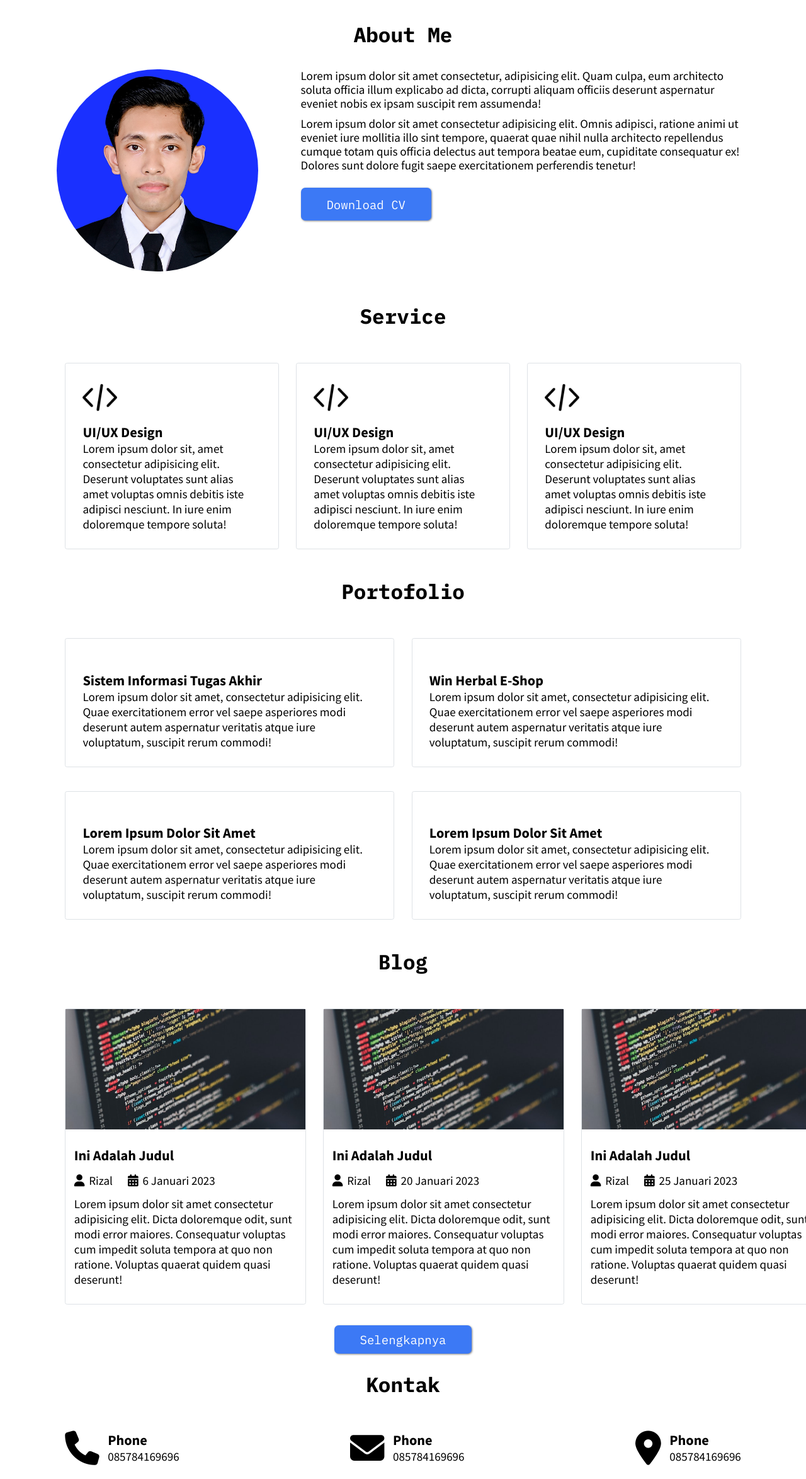
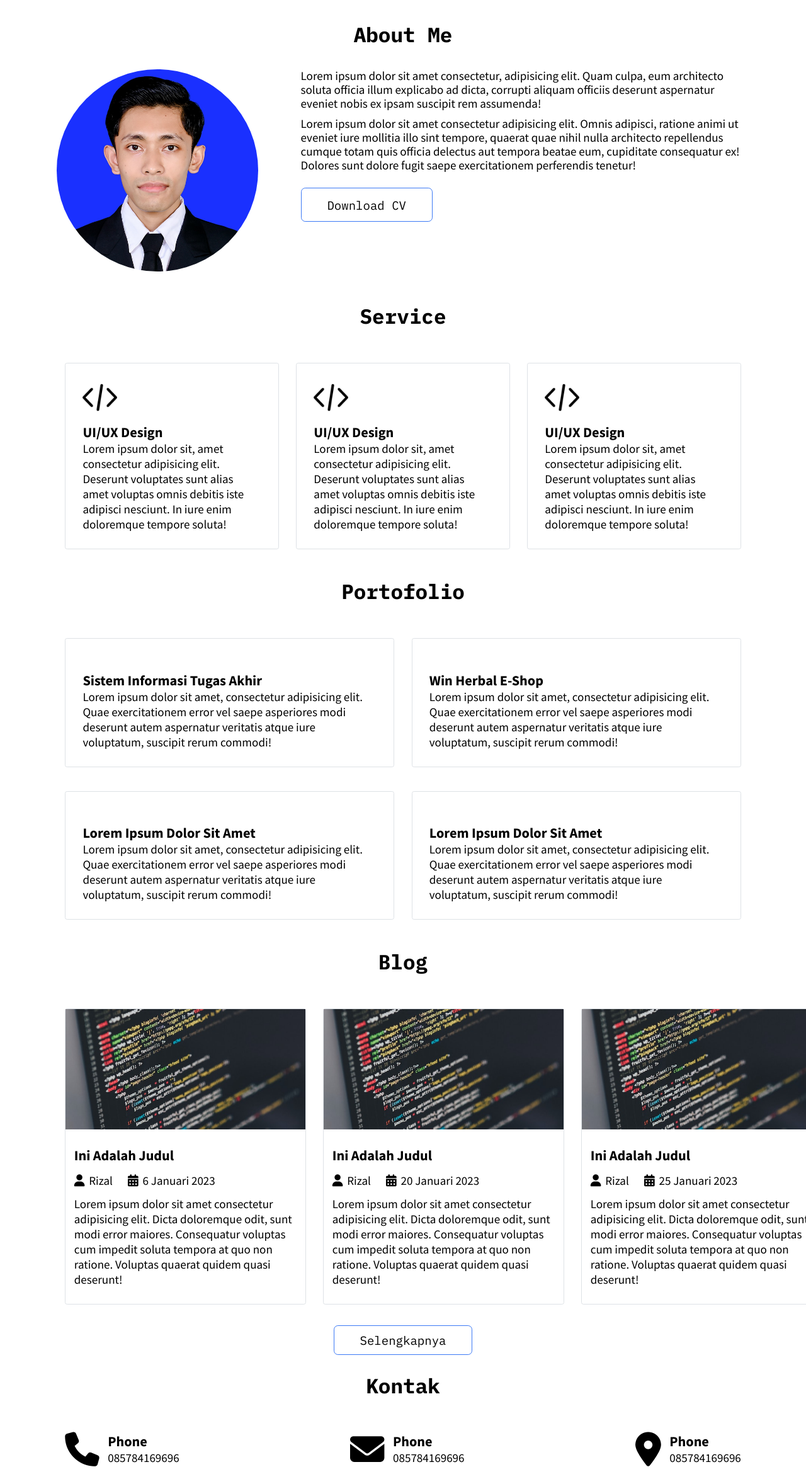
Before and after one commit to rihid/naya-kursus, a plain HTML site: page 02-01/index.html in a window 1280 px wide. Shown: the part 886-3234 px from the top of the page at 63% size. Drawn offline with Linux system fonts and the light colour scheme.

Commit message:
Update all

```diff
--- a/02-01/assets/style.css
+++ b/02-01/assets/style.css
@@ -107,10 +107,6 @@ body{
     display: flex;
 }
 
-.about .row .about-img{
-    /* width: 5rem; */
-}
-
 .about .row .about-img img{
     width: 25vw;
     border-radius: 50%;
@@ -131,6 +127,16 @@ body{
 
 
 .about .row .content .cta{
+    margin-top: 1rem;
+    display: inline-block;
+    padding: 1rem 3rem;
+    font-size: 1.4rem;
+    color: black;
+    border: 1px solid #3C79F5;
+    border-radius: 0.5rem;
+}
+
+.about .row .content .cta:hover{
     margin-top: 1rem;
     display: inline-block;
     padding: 1rem 3rem;
@@ -268,6 +274,17 @@ body{
     justify-content: center;
     padding: 0.75rem 3rem;
     font-size: 1.4rem;
+    color: black;
+    border: 1px solid #3C79F5;
+    border-radius: 0.5rem;
+}
+
+.blog .btn a:hover{
+    margin-top: 1rem;
+    display: inline-block;
+    justify-content: center;
+    padding: 0.75rem 3rem;
+    font-size: 1.4rem;
     color: #fff;
     background-color: #3C79F5;
     border-radius: 0.5rem;
@@ -326,13 +343,6 @@ footer{
  }
 
 
-
-
-
-
-
-
-
 /* Media Queries */
 
 /* Laptop */
--- a/02-01/index.html
+++ b/02-01/index.html
@@ -209,7 +209,7 @@
     <footer>
         <p>&copy; Rizal Hidayat 2023</p>
         <div class="social">
-            <a href=""><i class="fa-brands fa-github"></i></a>
+            <a href="https://github.com/rihid"><i class="fa-brands fa-github"></i></a>
             <a href=""><i class="fa-brands fa-linkedin"></i></a>
             <a href=""><i class="fa-brands fa-twitter"></i></a>
         </div>
```
Also changed, not shown: 02-01/blog.html (+1 -1 lines), 02-01/detail-blog.html (+1 -1 lines).
